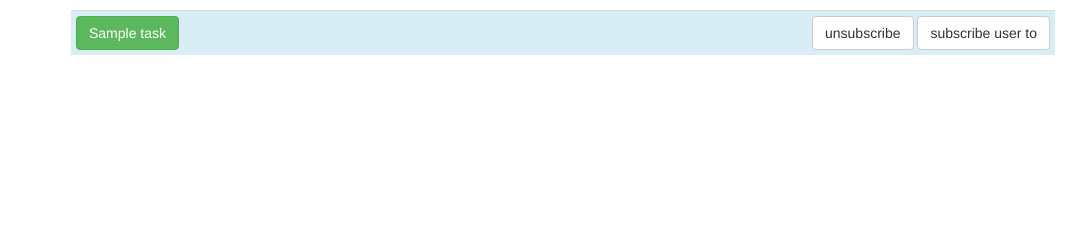
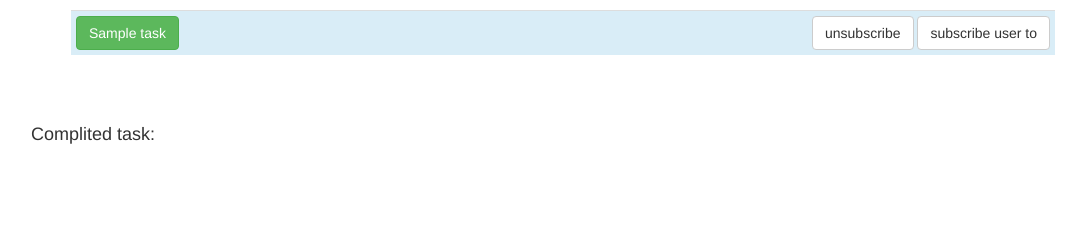
Before and after one commit to ivenn/todo, a Python web app: template app/templates/personal.html in a window 1280 px wide. Shown: the part 283-523 px from the top of the page, without its empty margins (97-1183 px from the left). Run offline with Jinja, Linux system fonts and the light colour scheme; the template is opened without the code that fills it: most values are stand-ins (such as "Sample title", 1, 10 or a date in 2020); some libraries are stand-ins or nearby versions.

Commit message:
UI changes in personal page

```diff
--- a/app/static/styles.css
+++ b/app/static/styles.css
@@ -10,8 +10,10 @@
 }
 
 .item-done{
-    background: #00FF00
+    background: #CCCCCC
 }
+
+
 
 ul{
     list-style-type: none;
--- a/app/templates/personal.html
+++ b/app/templates/personal.html
@@ -13,7 +13,11 @@
     {% macro render_task(task) %}
         <li>
             <table class='table table-condensed bg-info'>
+                {% if task.state == task.TASK_STATE_DONE %}
+                <tr class='item-done'>
+                {% else %}
                 <tr>
+                {% endif %}
                     <td>
                         <p class="btn btn-primary" role="link">{{ task.name }}</p>
                         <div class="btn-group">
@@ -59,7 +63,9 @@
         <br><br>
         <ul>
             {% for t in task_list.tasks %}
-                {{ render_task(t) }}
+                {% if t.state != t.TASK_STATE_DONE %}
+                    {{ render_task(t) }}
+                {% endif %}
             {% endfor %}
         </ul>
     </div>
@@ -84,4 +90,21 @@
         {% endif %}
     {% endfor %}
 
+    <br><br>
+    {% if task_list %}
+    <div class='main'>
+    <h4>Complited task:</h4>
+
+        <ul>
+            {% for t in task_list.tasks %}
+                {% if t.state == t.TASK_STATE_DONE %}
+                    {{ render_task(t) }}
+                {% endif %}
+            {% endfor %}
+        </ul>
+    </div>
+    {% endif %}
+
+
+
 {% endblock body %}
```
